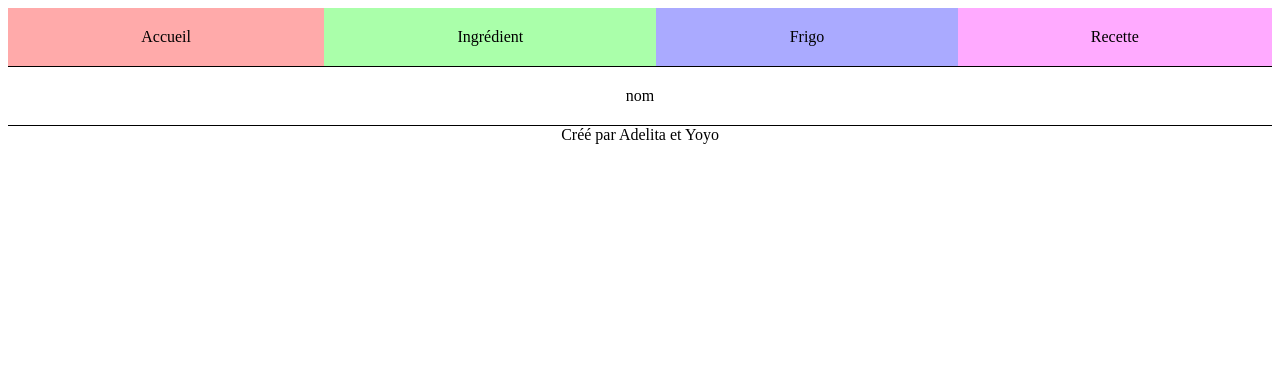
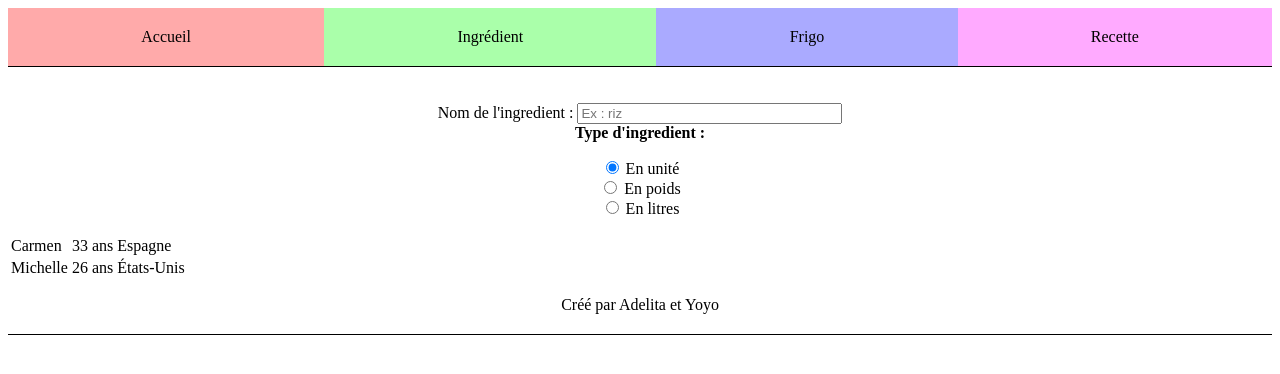
Before and after one commit to yoletx/cuisinebox, a PHP site: page /index.php?page=ingredient in a window 1280 px wide. Shown: the top 374 px of the page. Run offline with PHP 8.4, Linux system fonts and the light colour scheme.

Commit message:
mes modifs

```diff
--- a/classes/ingredient.php
+++ b/classes/ingredient.php
@@ -5,7 +5,54 @@ class Ingredient extends Fenetre
 {
 
 	public function __construct(){
-		$this->content = "nom";
+		$this->content = $this->generateFormulaire();
+
+
+
 	}
+
+	public function generateFormulaire(){
+
+		 $formulaire = '<form method="post" action="traitement.php">
+    	<p>
+        <label for ="nom">Nom de l\'ingredient</label> : <input type="text" name="nom" id="nom" placeholder="Ex : riz" size="30" maxlenght="10"/>
+
+        <br />
+
+        <span class="titre"> Type d\'ingredient :</span>
+					<div>
+            <input type="radio" id="U" name="drone" checked />
+            <label for="U">En unité</label>
+       		</div>
+
+        	<div>
+            <input type="radio" id="P" name="drone" />
+            <label for="P">En poids</label>
+        	</div>
+
+        	<div>
+            <input type="radio" id="L" name="drone" />
+            <label for="L">En litres</label>
+    	</p>
+			<table>
+  			<tr>
+					<td>Carmen</td>
+					<td>33 ans</td>
+					<td>Espagne</td>
+   			</tr>
+   			<tr>
+					<td>Michelle</td>
+					<td>26 ans</td>
+					<td>États-Unis</td>
+   			</tr>
+			</table>
+
+		</form>';
+
+
+
+		return $formulaire;
+	}
+
 }
 ?>
--- a/css/main.css
+++ b/css/main.css
@@ -41,3 +41,9 @@
 	grid-column-start: 1;
 	grid-column-end: 5;
 }
+
+
+/* pour le tableaun ingredient*/
+.titre{
+	font-weight:bold;
+}
```
